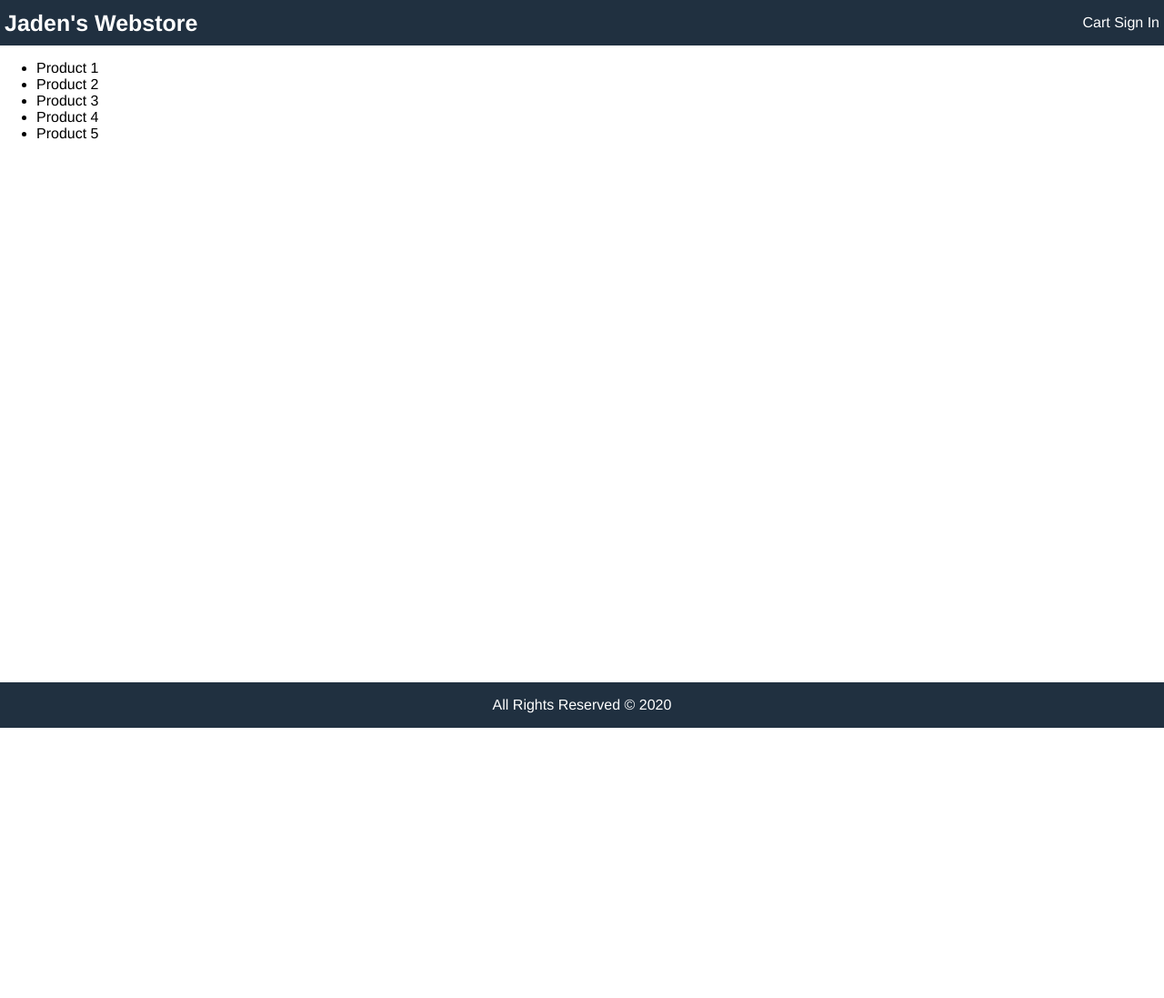
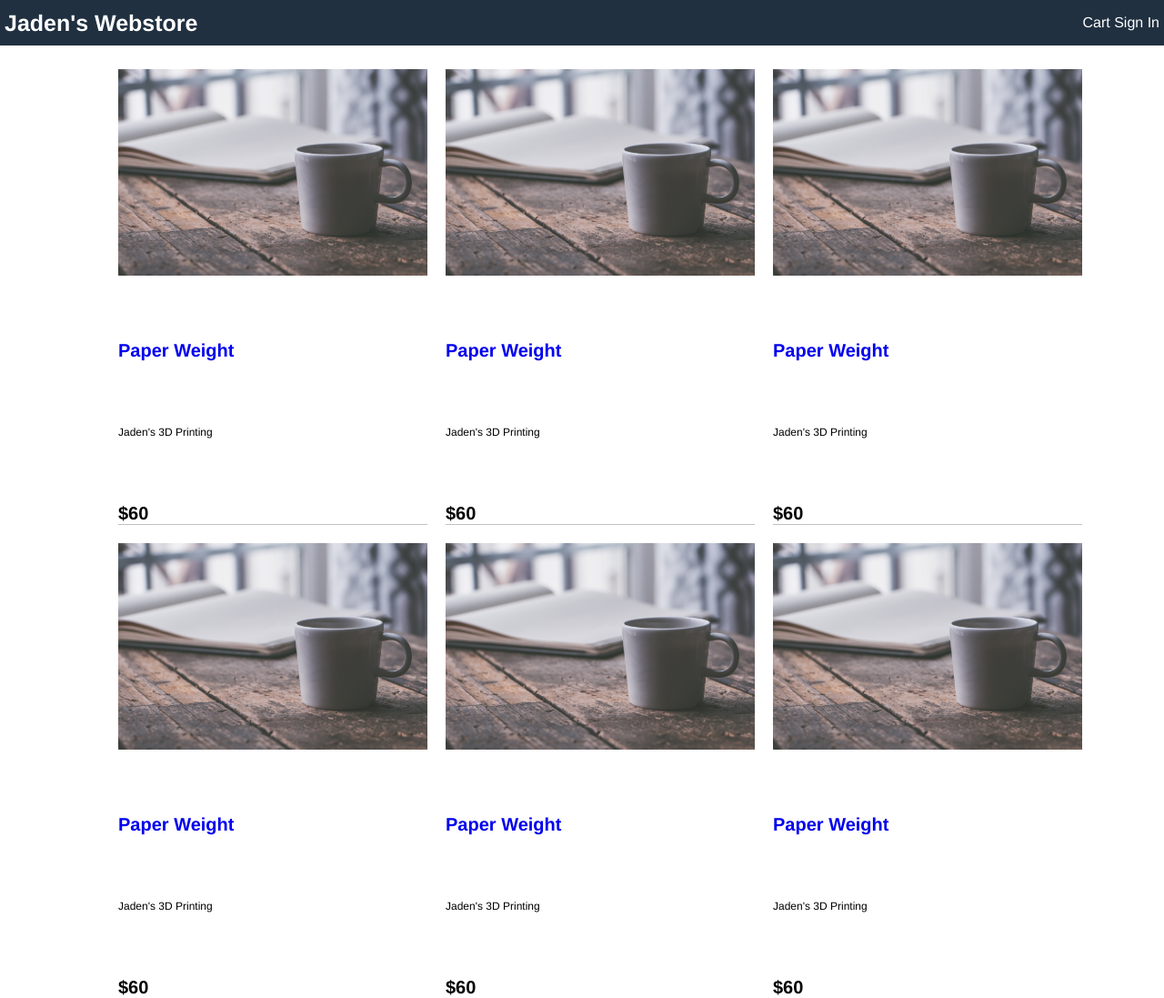
Before and after one commit to StephenGreen88/JadenWebsstore, a plain HTML site: page JadenWebstore/Template/index.html in a window 1280 px wide. Shown: the top 1097 px of the page at 91% size. Before the commit the page ends 800 px from the top, so only its background shows below. Drawn offline with Linux system fonts and the light colour scheme.

Commit message:
created images folder and added a placeholder image, created colums and rows using flex wrap, added hover state to links, some additional styling to the webpage.

```diff
--- a/JadenWebstore/Template/index.html
+++ b/JadenWebstore/Template/index.html
@@ -22,13 +22,90 @@
         </header>
         <!-- Main Section -->
         <main class="main">
-            <ul>
-                <li>Product 1</li>
-                <li>Product 2</li>
-                <li>Product 3</li>
-                <li>Product 4</li>
-                <li>Product 5</li>
-            </ul>
+            <div class="content">
+                <ul class="products">
+                    <li>
+                        <div class="product">
+                            <!-- Need to add placeholder images -->
+                            <img class="product-image" src="./Images/mug-JPG.jpg" alt="coffee mug">
+                            <div class="product-name">
+                                <a href="product.html">Paper Weight</a></div>
+                            <div class="product-brand">Jaden's 3D Printing</div>
+                            <div class="product-price">$60</div>
+                        </div>
+                    </li>
+                    <li>
+                        <div class="product">
+                            <!-- Need to add placeholder images -->
+                            <img class="product-image" src="./Images/mug-JPG.jpg" alt="coffee mug">
+                            <div class="product-name">
+                                <a href="product.html">Paper Weight</a></div>
+                            <div class="product-brand">Jaden's 3D Printing</div>
+                            <div class="product-price">$60</div>
+                        </div>
+                    </li>
+                    <li>
+                        <div class="product">
+                            <!-- Need to add placeholder images -->
+                            <img class="product-image" src="./Images/mug-JPG.jpg" alt="coffee mug">
+                            <div class="product-name">
+                                <a href="product.html">Paper Weight</a></div>
+                            <div class="product-brand">Jaden's 3D Printing</div>
+                            <div class="product-price">$60</div>
+                        </div>
+                    </li>
+                    <li>
+                        <div class="product">
+                            <!-- Need to add placeholder images -->
+                            <img class="product-image" src="./Images/mug-JPG.jpg" alt="coffee mug">
+                            <div class="product-name">
+                                <a href="product.html">Paper Weight</a></div>
+                            <div class="product-brand">Jaden's 3D Printing</div>
+                            <div class="product-price">$60</div>
+                        </div>
+                    </li>
+                    <li>
+                        <div class="product">
+                            <!-- Need to add placeholder images -->
+                            <img class="product-image" src="./Images/mug-JPG.jpg" alt="coffee mug">
+                            <div class="product-name">
+                                <a href="product.html">Paper Weight</a></div>
+                            <div class="product-brand">Jaden's 3D Printing</div>
+                            <div class="product-price">$60</div>
+                        </div>
+                    </li>
+                    <li>
+                        <div class="product">
+                            <!-- Need to add placeholder images -->
+                            <img class="product-image" src="./Images/mug-JPG.jpg" alt="coffee mug">
+                            <div class="product-name">
+                                <a href="product.html">Paper Weight</a></div>
+                            <div class="product-brand">Jaden's 3D Printing</div>
+                            <div class="product-price">$60</div>
+                        </div>
+                    </li>
+                    <li>
+                        <div class="product">
+                            <!-- Need to add placeholder images -->
+                            <img class="product-image" src="./Images/mug-JPG.jpg" alt="coffee mug">
+                            <div class="product-name">
+                                <a href="product.html">Paper Weight</a></div>
+                            <div class="product-brand">Jaden's 3D Printing</div>
+                            <div class="product-price">$60</div>
+                        </div>
+                    </li>
+                    <li>
+                        <div class="product">
+                            <!-- Need to add placeholder images -->
+                            <img class="product-image" src="./Images/mug-JPG.jpg" alt="coffee mug">
+                            <div class="product-name">
+                                <a href="product.html">Paper Weight</a></div>
+                            <div class="product-brand">Jaden's 3D Printing</div>
+                            <div class="product-price">$60</div>
+                        </div>
+                    </li>
+                </ul>
+            </div>
         </main>
         <!-- Footer -->
         <footer class="footer">
--- a/JadenWebstore/Template/style.css
+++ b/JadenWebstore/Template/style.css
@@ -64,3 +64,60 @@ body {
     justify-content: center;
     align-items: center;
 }
+
+/* Utilities */
+/* Links */
+a {
+    text-decoration: none;
+}
+
+a:hover {
+    color: #ff8000;
+}
+
+/* Main Screen */
+.products {
+    display: flex;
+    justify-content: center;
+    align-items: center;
+    flex-wrap: wrap;
+}
+
+.products li {
+    list-style-type: none;
+    padding: 0;
+    flex: 0 1 34rem;
+    margin: 1rem;
+    height: 50rem;
+    border-bottom: .1rem #c0c0c0 solid;
+}
+
+.product {
+    display: flex;
+    flex-direction: column;
+    justify-content: space-between;
+    height: 100%;
+}
+
+.product-name {
+    font-size: 2rem;
+}
+
+.product-name {
+    color: #808080;
+    font-weight: bold;
+}
+
+.product-price {
+    font-size: 2rem;
+    font-weight: bold;
+}
+
+.product-brand {
+    font-size: 1.2rem;
+}
+
+.product-image {
+    max-width: 34rem;
+    max-height: 34rem;
+}
```
Also changed, not shown: JadenWebstore/Template/Images/mug-JPG.jpg (added).
